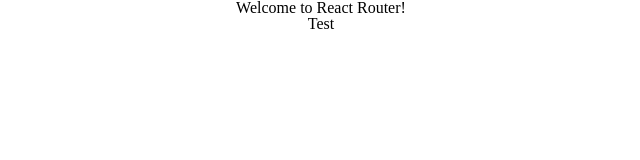
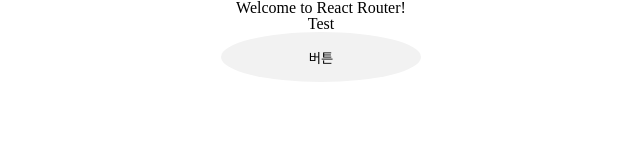
Before and after one commit to nocturne9no1/pjt_temp, a React (Create React App) app in the folder source/front-end/: page /test in a window 1280 px wide. Shown: the top 160 px of the page, without its empty margins (319-959 px from the left). Built offline with nearby package versions, Linux system fonts and the light colour scheme.

Commit message:
Add: Button Component * props   * border: string   * color: string   * radius: string   * height: string   * width: string   * onClick: fucntion

```diff
--- a/source/front-end/src/Screen/Test.tsx
+++ b/source/front-end/src/Screen/Test.tsx
@@ -1,7 +1,22 @@
 import React from "react";
+import { Button } from "../components";
 
-const Test: React.FunctionComponent = (): JSX.Element => {
-  return <div>Test</div>;
+const Test: React.FC = (): JSX.Element => {
+  return (
+    <div>
+      <h2>Test</h2>
+      <Button
+        border="none"
+        color="#f2f2f2"
+        radius="50%"
+        height="50px"
+        width="200px"
+        onClick={() => console.log("test")}
+      >
+        버튼
+      </Button>
+    </div>
+  );
 };
 
 export default Test;
--- /dev/null
+++ b/source/front-end/src/components/Button.tsx
@@ -0,0 +1,38 @@
+import React, { Children } from "react";
+
+interface ButtonProps {
+  border: string;
+  color: string;
+  children?: React.ReactNode;
+  height: string;
+  width: string;
+  onClick: () => void;
+  radius: string;
+}
+
+const Button: React.FC<ButtonProps> = ({
+  border,
+  color,
+  children,
+  height,
+  width,
+  onClick,
+  radius,
+}): JSX.Element => {
+  return (
+    <button
+      onClick={onClick}
+      style={{
+        border,
+        backgroundColor: color,
+        height,
+        width,
+        borderRadius: radius,
+      }}
+    >
+      {children}
+    </button>
+  );
+};
+
+export default Button;
--- /dev/null
+++ b/source/front-end/src/components/index.tsx
@@ -0,0 +1,3 @@
+import Button from "./Button";
+
+export { Button };
```
